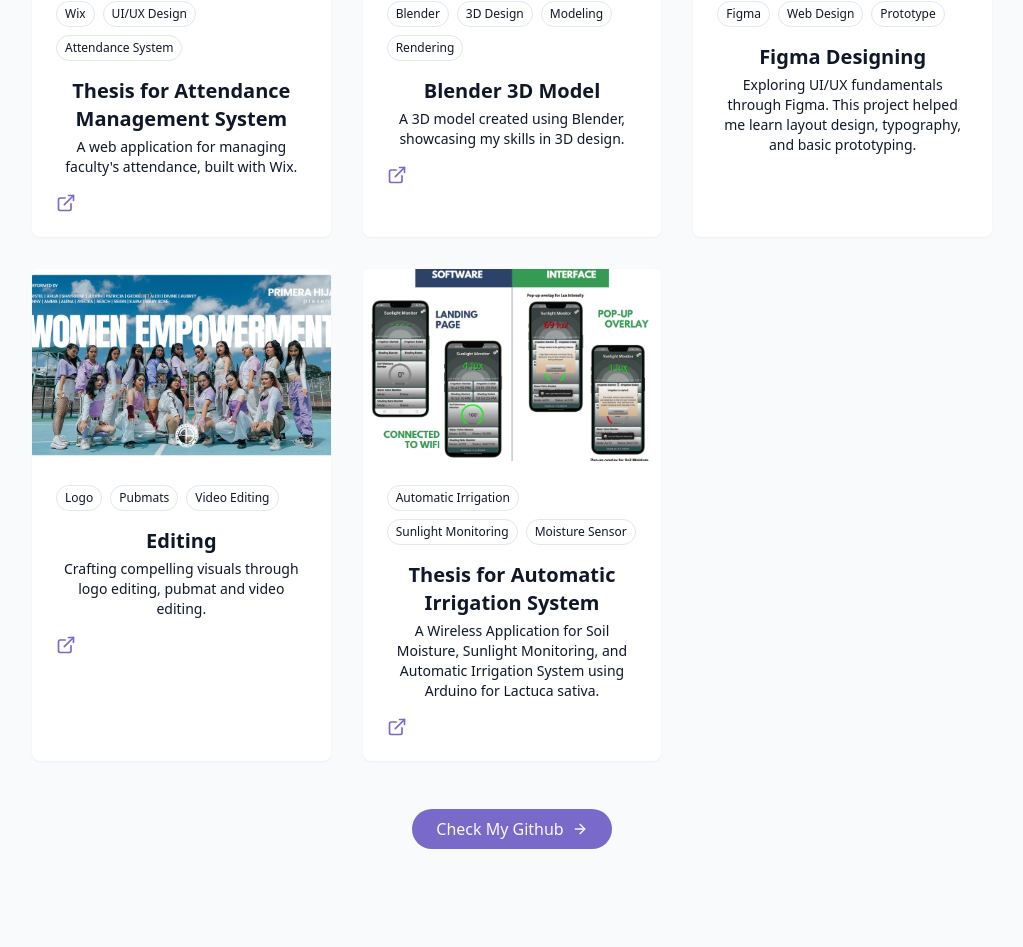
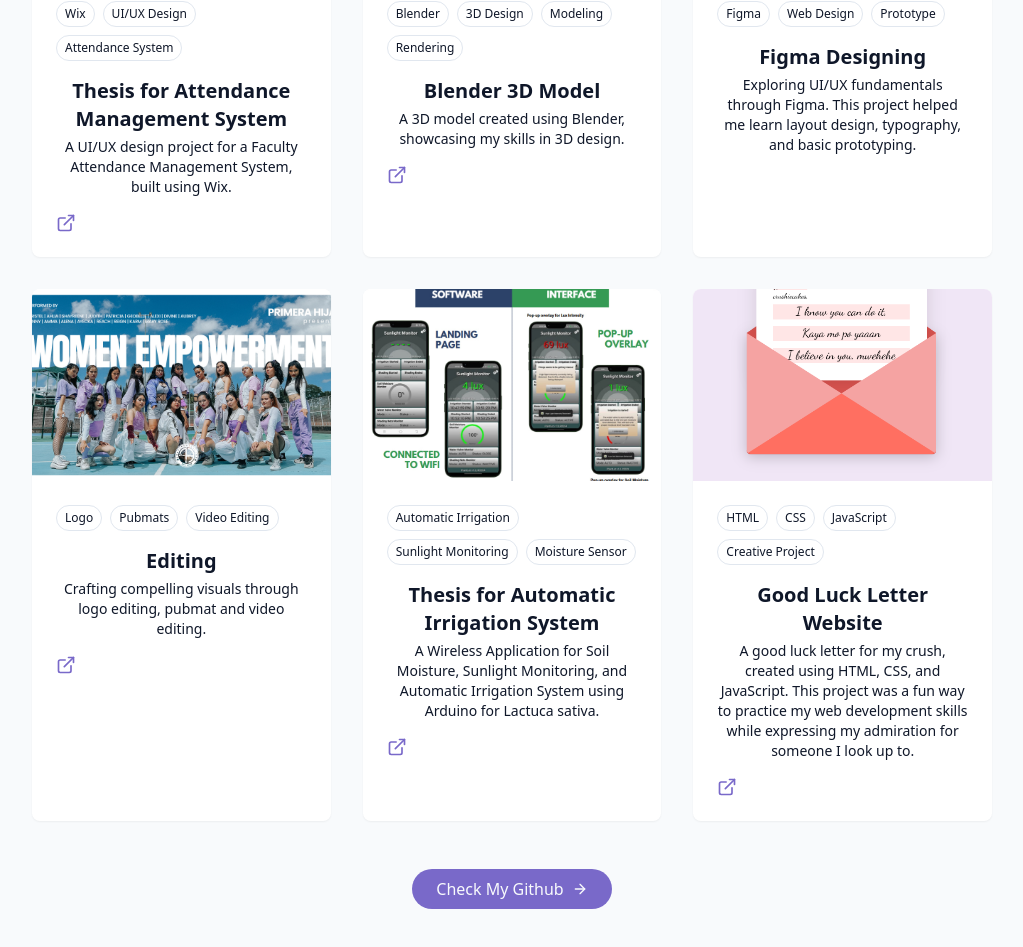
Before and after one commit to obri4402/aubrey-s-portfolio, a React (Vite) app: page / in a window 1280 px wide. Shown: the part 3191-4138 px from the top of the page, without its empty margins (128-1151 px from the left). Built offline with nearby package versions, Linux system fonts and the light colour scheme.

Commit message:
Updated project description

```diff
--- a/src/components/ProjectsSection.jsx
+++ b/src/components/ProjectsSection.jsx
@@ -4,7 +4,7 @@ const projects = [
   {
     id: 1,
     title: "Thesis for Attendance Management System",
-    description: "A web application for managing faculty's attendance, built with Wix.",
+    description: "A UI/UX design project for a Faculty Attendance Management System, built using Wix.",
     image: "projects/Logpic1.jpg",
     tags: ["Wix", "UI/UX Design", "Attendance System"],
     demoUrl: "https://ericajoybatican2.wixsite.com/logpic"
@@ -20,30 +20,44 @@ const projects = [
   {
     id: 3,
     title: "Figma Designing",
-    description: "Exploring UI/UX fundamentals through Figma. This project helped me learn layout design, typography, and basic prototyping.",
+    description:
+      "Exploring UI/UX fundamentals through Figma. This project helped me learn layout design, typography, and basic prototyping.",
     image: "projects/figma.jpg",
     tags: ["Figma", "Web Design", "Prototype"]
   },
-
   {
     id: 4,
     title: "Editing",
-    description: "Crafting compelling visuals through logo editing, pubmat and video editing.",
+    description:
+      "Crafting compelling visuals through logo editing, pubmat and video editing.",
     image: "projects/women-project.jpg",
     tags: ["Logo", "Pubmats", "Video Editing"],
-    demoUrl: "https://drive.google.com/drive/folders/1x0FGXdUanGhoABopMOcUNORmsOHXNWpQ?usp=sharing"
+    demoUrl:
+      "https://drive.google.com/drive/folders/1x0FGXdUanGhoABopMOcUNORmsOHXNWpQ?usp=sharing"
   },
-
   {
     id: 5,
     title: "Thesis for Automatic Irrigation System",
-    description: "A Wireless Application for Soil Moisture, Sunlight Monitoring, and Automatic Irrigation System using Arduino for Lactuca sativa.",
+    description:
+      "A Wireless Application for Soil Moisture, Sunlight Monitoring, and Automatic Irrigation System using Arduino for Lactuca sativa.",
     image: "projects/plantletUI.jpg",
-    tags: ["Automatic Irrigation", "Sunlight Monitoring", "Moisture Sensor"],
-    demoUrl: "https://drive.google.com/drive/folders/1WeCnqIb4saSVUFx1R3wobZ0oyA6ZJZD_?usp=sharing"
+    tags: [
+      "Automatic Irrigation",
+      "Sunlight Monitoring",
+      "Moisture Sensor"
+    ],
+    demoUrl:
+      "https://drive.google.com/drive/folders/1WeCnqIb4saSVUFx1R3wobZ0oyA6ZJZD_?usp=sharing"
+  },
+  {
+    id: 6,
+    title: "Good Luck Letter Website",
+    description:
+      "A good luck letter for my crush, created using HTML, CSS, and JavaScript. This project was a fun way to practice my web development skills while expressing my admiration for someone I look up to.",
+    image: "projects/love-letter.png",
+    tags: ["HTML", "CSS", "JavaScript", "Creative Project"],
+    demoUrl: "https://for-my-idol.vercel.app/"
   }
-
-
 ];
 
 export const ProjectsSection = () => {
@@ -55,7 +69,9 @@ export const ProjectsSection = () => {
         </h2>
 
         <p className="text-center text-muted-foreground mb-12 max-w-2xl mx-auto">
-          Here are some of the projects I worked on in college that showcase my skills and creativity. Click the external link to view more details or explore the live demos.
+          Here are some of the projects I worked on in college that showcase my
+          skills and creativity. Click the external link to view more details or
+          explore the live demos.
         </p>
 
         <div className="grid grid-cols-1 md:grid-cols-2 lg:grid-cols-3 gap-8">
@@ -84,8 +100,13 @@ export const ProjectsSection = () => {
                   ))}
                 </div>
 
-                <h3 className="text-xl font-semibold mb-1">{project.title}</h3>
-                <p className="text-muted-foreground text-sm mb-4">{project.description}</p>
+                <h3 className="text-xl font-semibold mb-1">
+                  {project.title}
+                </h3>
+
+                <p className="text-muted-foreground text-sm mb-4">
+                  {project.description}
+                </p>
 
                 <div className="flex justify-between items-center">
                   <div className="flex space-x-3">
@@ -99,6 +120,7 @@ export const ProjectsSection = () => {
                         <ExternalLink size={20} />
                       </a>
                     )}
+
                     {project.githubUrl && (
                       <a
                         href={project.githubUrl}
```
Also changed, not shown: public/projects/love-letter.png (added).
